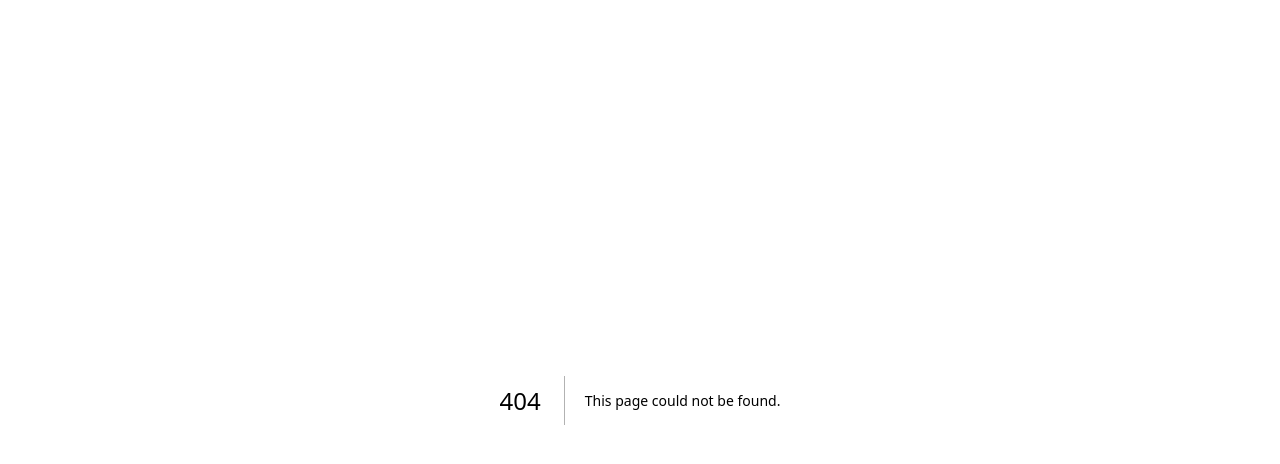
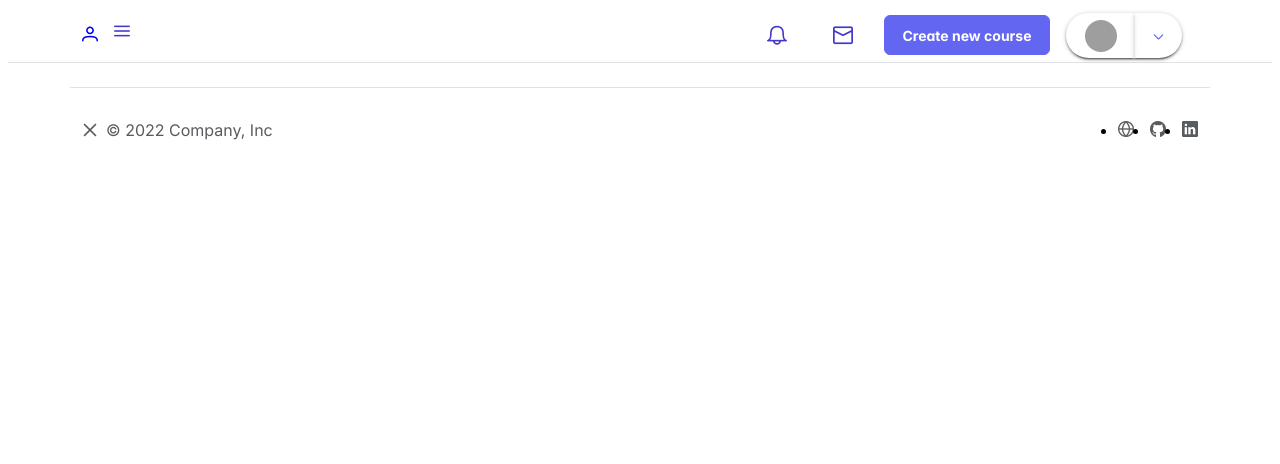
Before and after one commit to iSemary/cursus-meester, a Next.js app in the folder resources/js/: page /dashboard/profile in a window 1280 px wide. Before the commit this address had no page. Shown: the top 464 px of the page. Built offline with nearby package versions, Linux system fonts and the light colour scheme; grey boxes are pictures that could not be loaded.

Commit message:
update header

```diff
--- /dev/null
+++ b/resources/js/src/app/dashboard/profile/page.js
@@ -0,0 +1,8 @@
+import React from "react";
+import DashboardTemplate from "../../Templates/DashboardTemplate";
+
+export default function Profile() {
+    return <DashboardTemplate>
+
+    </DashboardTemplate>;
+}
--- a/resources/js/src/app/layouts/dashboard/DashboardHeader.js
+++ b/resources/js/src/app/layouts/dashboard/DashboardHeader.js
@@ -1,20 +1,25 @@
 "use client";
 import Link from "next/link";
 import { Button } from "primereact/button";
-import React, { Suspense } from "react";
+import React, { Suspense, useRef } from "react";
 import { useVisibility } from "../../components/utilities/dashboard/SidebarVisibility";
 import { SplitButton } from "primereact/splitbutton";
+import { OverlayPanel } from "primereact/overlaypanel";
 
 export default function DashboardHeader() {
+    const messagesPanel = useRef(null);
+    const notificationsPanel = useRef(null);
     const { isVisible, setIsVisible } = useVisibility();
     const dropDownItems = [
         {
             label: "Settings",
-            icon: "pi pi-refresh",
+            icon: "pi pi-cog",
+            url: "/dashboard/settings",
         },
         {
             label: "Logout",
             icon: "pi pi-times",
+            url: "/dashboard/logout",
         },
     ];
 
@@ -36,10 +41,44 @@ export default function DashboardHeader() {
                         </div>
                         {/* Right Side */}
                         <div className="col-12 col-lg-auto mb-3 mb-lg-0 me-lg-3">
-                            <Button icon="pi pi-bell" link size="large" />
+                            <Button
+                                icon="pi pi-bell"
+                                link
+                                size="large"
+                                onClick={(e) =>
+                                    notificationsPanel.current.toggle(e)
+                                }
+                            />
+                            <OverlayPanel ref={notificationsPanel}>
+                                <p>There's no notifications yet</p>
+                                <div className="text-center">
+                                    <Link
+                                        href={"/dashboard/notifications"}
+                                        className="p-button p-component p-button-link "
+                                    >
+                                        Open Notifications Center
+                                    </Link>
+                                </div>
+                            </OverlayPanel>
                         </div>
                         <div className="col-12 col-lg-auto mb-3 mb-lg-0 me-lg-3">
-                            <Button icon="pi pi-envelope" link size="large" />
+                            <Button
+                                icon="pi pi-envelope"
+                                onClick={(e) => messagesPanel.current.toggle(e)}
+                                link
+                                size="large"
+                            />
+                            <OverlayPanel ref={messagesPanel}>
+                                <p>There's no messages yet</p>
+                                <div className="text-center">
+                                    <Link
+                                        href={"/dashboard/messages"}
+                                        className="p-button p-component p-button-link "
+                                    >
+                                        Open Messenger
+                                    </Link>
+                                </div>
+                            </OverlayPanel>
                         </div>
                         <div className="col-12 col-lg-auto mb-3 mb-lg-0 me-lg-3">
                             <Link href="/dashboard/courses/create">
```
Also changed, not shown: resources/js/src/app/dashboard/notifications/page.js (added, +8 -0 lines).
